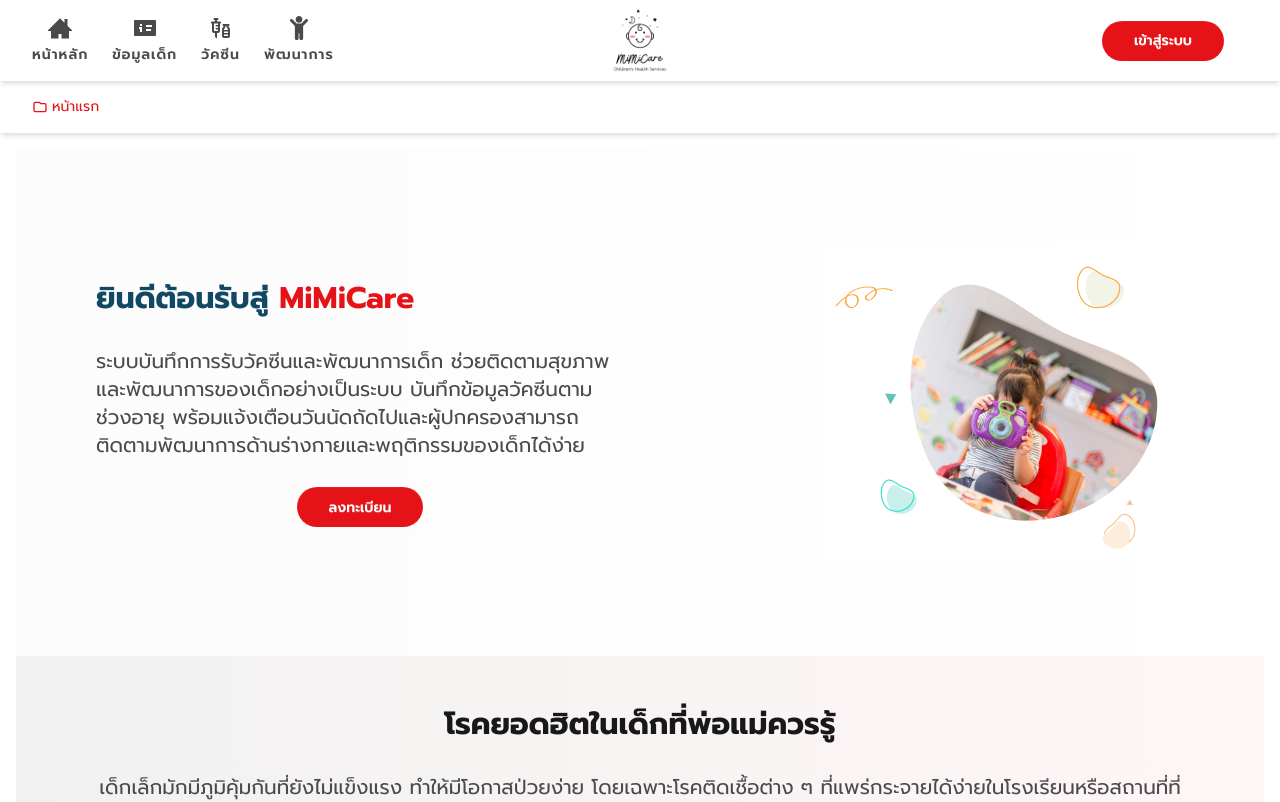
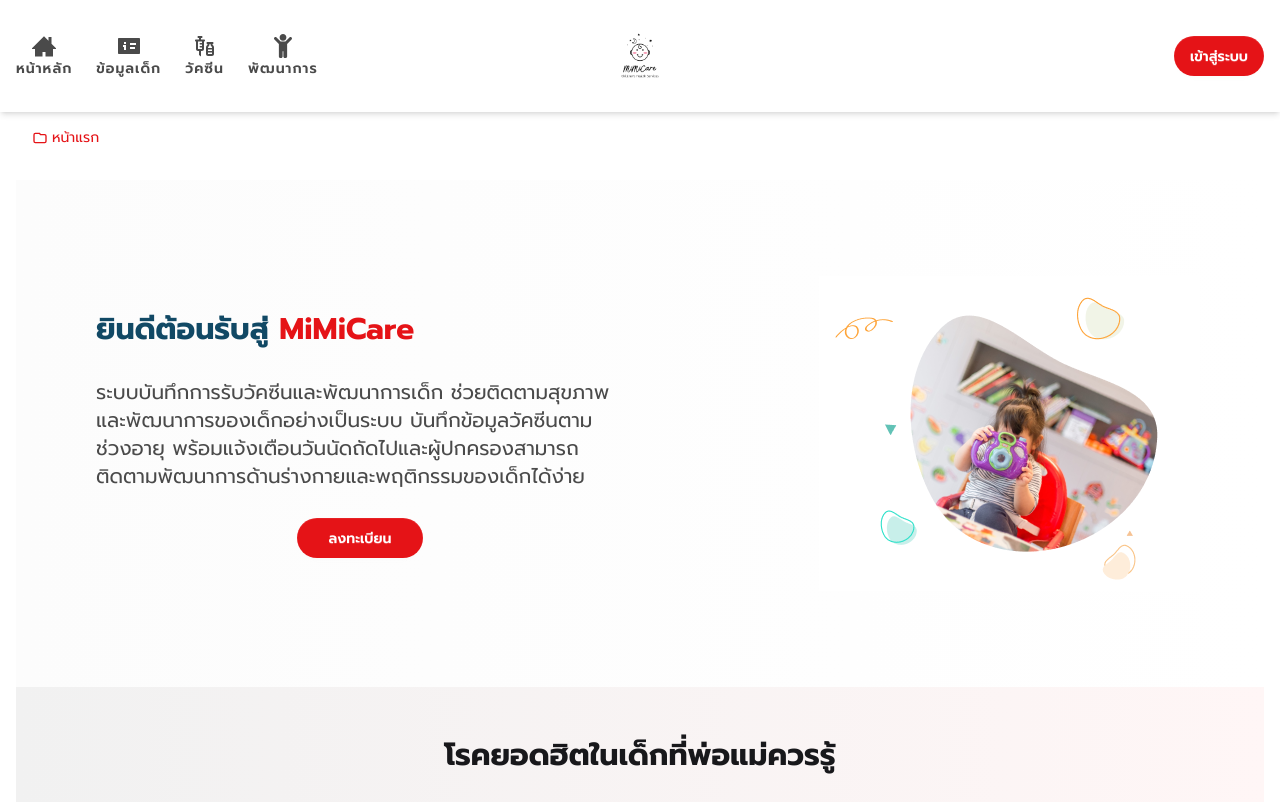
Before and after one commit to Samind2/MimiCaare-Project, a React (Vite) app in the folder Client/: page / in a window 1280 px wide. Shown: the top 802 px of the page. Built offline with nearby package versions, Linux system fonts and the light colour scheme; no server answers.

Commit message:
Responsive

```diff
--- a/Client/src/components/Navbar/NavBar.jsx
+++ b/Client/src/components/Navbar/NavBar.jsx
@@ -1,6 +1,7 @@
-import React, { useContext } from "react";
+import React, { useContext, useState } from "react";
 import { ImHome3 } from "react-icons/im";
 import { MdOutlineVaccines } from "react-icons/md";
+import { GiHamburgerMenu } from "react-icons/gi";
 import { AuthContext } from "../../context/AuthContext";
 import { FaChild } from "react-icons/fa";
 import { RiInfoCardFill } from "react-icons/ri";
@@ -9,117 +10,90 @@ import Profile from "./Profile";
 import "./Navbar.css";
 
 const NavBar = () => {
-  const { user } = useContext(AuthContext); // ดึงข้อมูล user จาก context
+  const { user } = useContext(AuthContext);
   const navigate = useNavigate();
+  const [isMobileMenuOpen, setIsMobileMenuOpen] = useState(false);
 
   return (
-    <div className="relative flex items-center justify-between bg-white py-4 px-8 shadow-md">
-      {/* เมนูด้านซ้าย */}
-      <div className="flex gap-6">
-        {/* เมนู หน้าหลัก */}
-        <a href="/" className="flex flex-col items-center gap-1 menu-item"
-          data-testid="home-Page">
+    <div className="relative bg-white shadow-md px-4 py-4">
+      <div className="flex items-center justify-between w-full">
+        {/* ซ้าย */}
+        <div className="nav-left hidden md:flex gap-6 items-center flex-1">
+          {/* เมนูไอคอน */}
+          <a href="/" className="flex flex-col items-center menu-item">
             <ImHome3 className="w-6 h-6" />
             <span>หน้าหลัก</span>
           </a>
-
-        {/* เมนู ข้อมูลเด็ก */}
-        <a
-          href="/profile-child"
-          className="flex flex-col items-center gap-1 menu-item"
-          data-testid="Child-Page"
-        >
+          <a href="/profile-child" className="flex flex-col items-center menu-item">
             <RiInfoCardFill className="w-6 h-6" />
             <span>ข้อมูลเด็ก</span>
           </a>
-
-        {/* เมนู วัคซีน */}
-        <a
-          href="/ViewVaccine"
-          className="flex flex-col items-center gap-1 menu-item"
-          data-testid="Vaccine-Page"
-        >
+          <a href="/ViewVaccine" className="flex flex-col items-center menu-item">
             <MdOutlineVaccines className="w-6 h-6" />
             <span>วัคซีน</span>
           </a>
-
-        {/* เมนู พัฒนาการ */}
-        <a
-          href="/ViewDevelopment"
-          data-testid="Develoment-page"
-          className="flex flex-col items-center gap-1 menu-item"
-          datatestid="Development-Page"
-        >
+          <a href="/ViewDevelopment" className="flex flex-col items-center menu-item">
             <FaChild className="w-6 h-6" />
             <span>พัฒนาการ</span>
           </a>
         </div>
 
-      {/* โลโก้ตรงกลาง */}
-      <div className="absolute left-1/2 transform -translate-x-1/2">
+        {/* กลาง (โลโก้) */}
+        <div className="flex justify-center flex-1">
           <a href="/">
-          <img
-            src="/Mimicare(1).png"
-            alt="Logo"
-            className="h-25 lg:h-28 mx-auto"
-          />
+            <img src="/Mimicare(1).png" alt="Logo" className="h-16 md:h-20" />
           </a>
         </div>
 
-      {/* เมนูด้านขวา */}
-      <div className="flex gap-6 items-center">
+        {/* ขวา */}
+        <div className="nav-right hidden md:flex gap-6 items-center justify-end flex-1">
           {user && (
-          <button data-testid="notification-button" className="btn btn-ghost btn-circle">
+            <button className="btn btn-ghost btn-circle">
               <a href='/Notification' className="indicator">
-              <svg
-                xmlns="http://www.w3.org/2000/svg"
-                className="h-5 w-5"
-                fill="none"
-                viewBox="0 0 24 24"
-                stroke="currentColor"
-              >
-                <path
-                  strokeLinecap="round"
-                  strokeLinejoin="round"
-                  strokeWidth="2"
-                  d="M15 17h5l-1.405-1.405A2.032 2.032 0 0118 14.158V11a6.002 6.002 0 00-4-5.659V5a2 2 0 10-4 0v.341C7.67 6.165 6 8.388 6 11v3.159c0 .538-.214 1.055-.595 1.436L4 17h5m6 0v1a3 3 0 11-6 0v-1m6 0H9"
-                />
+                <svg xmlns="http://www.w3.org/2000/svg" className="h-5 w-5" fill="none"
+                  viewBox="0 0 24 24" stroke="currentColor">
+                  <path strokeLinecap="round" strokeLinejoin="round" strokeWidth="2"
+                    d="M15 17h5l-1.405-1.405..." />
                 </svg>
                 <span className="badge badge-xs badge-primary indicator-item"></span>
               </a>
             </button>
           )}
-        {/* แสดงปุ่ม "เข้าสู่ระบบ" ถ้ายังไม่ได้ล็อกอิน */}
           {!user ? (
             <button
-            className="btn bg-[#E51317] text-white px-8 py-3 font-semibold rounded-full"
+              className="btn bg-[#E51317] text-white px-4 py-2 font-semibold rounded-full"
               onClick={() => navigate("/Signin")}
             >
               เข้าสู่ระบบ
             </button>
           ) : (
-          // ใช้ Profile component โดยตรงเพื่อให้แน่ใจว่าสามารถคลิกได้
-          <div className="relative">
             <Profile />
+          )}
+        </div>
+
+        {/* Hamburger (mobile) แต่ละ <div> แทนจำนวนขีดของ hamburger menu */}
+        <GiHamburgerMenu
+          className="text-2xl cursor-pointer md:hidden"
+          onClick={() => setIsMobileMenuOpen(!isMobileMenuOpen)}
+        />
+      </div>
+
+        {/* Mobile menu */}
+        {isMobileMenuOpen && (
+          <div className="mobile-menu mt-4 md:hidden">
+            <a href="/" className="block py-2 menu-item">หน้าหลัก</a>
+            <a href="/profile-child" className="block py-2 menu-item">ข้อมูลเด็ก</a>
+            <a href="/ViewVaccine" className="block py-2 menu-item">วัคซีน</a>
+            <a href="/ViewDevelopment" className="block py-2 menu-item">พัฒนาการ</a>
+            {!user ? (
+              <button className="btn w-full mt-2" onClick={() => navigate("/Signin")}>
+                เข้าสู่ระบบ
+              </button>
+            ) : (
+              <a href="/profile-parent" className="block py-2 menu-item">โปรไฟล์</a>
+            )}
           </div>
         )}
-        <div className="dropdown dropdown-end">
-          <ul
-            tabIndex={0}
-            className="menu menu-sm dropdown-content bg-base-100 rounded-box z-50 mt-3 w-52 p-2 shadow"
-          >
-            <li>
-              <a href='/profile-parent'>
-                Profile
-                <span className="badge">New</span>
-              </a>
-            </li>
-            <li>
-              <a>Logout</a>
-            </li>
-          </ul>
-        </div>
-      </div>
       </div>
       );
 };
--- a/Client/src/components/Navbar/Navbar.css
+++ b/Client/src/components/Navbar/Navbar.css
@@ -1,3 +1,14 @@
+/* Responsive Navbar */
+@media screen and (max-width: 768px) {
+  .nav-left,
+  .nav-right {
+    display: none;
+  }
+  .mobile-menu {
+    display: block;
+  }
+}
+
 /* เมนู */
 .menu-item {
     transition: all 0.3s ease;
--- a/Client/src/layouts/Main.jsx
+++ b/Client/src/layouts/Main.jsx
@@ -17,7 +17,7 @@ const Main = () => {
 
       {/* Breadcrumbs */}
       {!shouldHideNavbar && (
-        <div className="w-full bg-white shadow-md px-4 sm:px-6 lg:px-8">
+        <div className="w-full bg-white px-4 sm:px-6 lg:px-8">
           <div className="max-w-7xl mx-auto">
             <Breadcrumbs shouldHide={shouldHideNavbar} />
           </div>
--- a/Client/src/service/api.js
+++ b/Client/src/service/api.js
@@ -12,17 +12,17 @@ const instance = axios.create({
 });
 
 
-// instance.interceptors.request.use(
-//   (config) => {
-//     const token = TokenService.getLocalAccessToken();
-//     if (token) {
-//       config.headers["x-access-token"] = token;
-//     }
-//     return config;
-//   },
-//   (error) => {
-//     return Promise.reject(error);
-//   }
-// );
+instance.interceptors.request.use(
+  (config) => {
+    const token = TokenService.getLocalAccessToken();
+    if (token) {
+      config.headers["x-access-token"] = token;
+    }
+    return config;
+  },
+  (error) => {
+    return Promise.reject(error);
+  }
+);
 
 export default instance;
--- a/Client/src/service/notification.service.js
+++ b/Client/src/service/notification.service.js
@@ -12,9 +12,21 @@ const getNotificationsByUserId = () => {
   return api.get(`${API_URL}/get`);
 };
 
+// ทำเครื่องหมายว่าอ่านแล้วเฉพาะรายการเดียว
+const markAsRead = (id) => {
+  return api.put(`${API_URL}/read/${id}`);
+};
+
+// ทำเครื่องหมายว่าอ่านแล้วทั้งหมด
+const markAllAsRead = () => {
+  return api.put(`${API_URL}/read-all`);
+};
+
 const NotificationService = {
   runNotificationJob,
   getNotificationsByUserId,
+  markAsRead,
+  markAllAsRead
 };
 
 export default NotificationService;
```
Also changed, not shown: Client/src/pages/Notifications/Notification.jsx (+46 -13 lines). Lines whose indentation alone changed are shown as unchanged.
